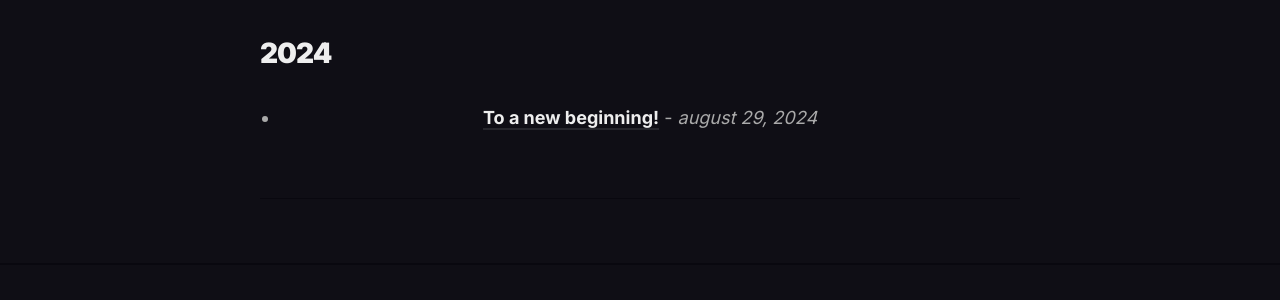
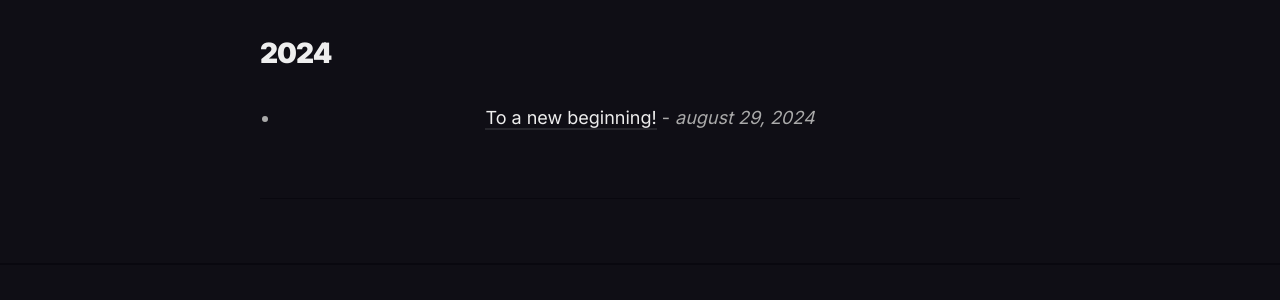
Before and after one commit to MGSE-Blogs/mgse-blogs.github.io, a Jekyll site: the page built from _pages/archive.md, in a window 1280 px wide. Shown: the part 662-962 px from the top of the page. Built offline with Jekyll 4.4.1, drawn with Linux system fonts in a browser that asks for light colours; nearby versions of some CDN libraries; comment, search, counter and statistics services are not loaded.

```diff
--- a/_pages/archive.md
+++ b/_pages/archive.md
@@ -6,7 +6,7 @@ image: '/images/12.jpg'
 ---
 ## 2024
 <div style="text-align: center;">
-- **[To a new beginning!](https://mgse-blogs.github.io/2024/08/29/to-a-new-beginning/)** - *august 29, 2024*
+- [To a new beginning!](https://mgse-blogs.github.io/2024/08/29/to-a-new-beginning/) - *august 29, 2024*
 </div>
 
 
```
